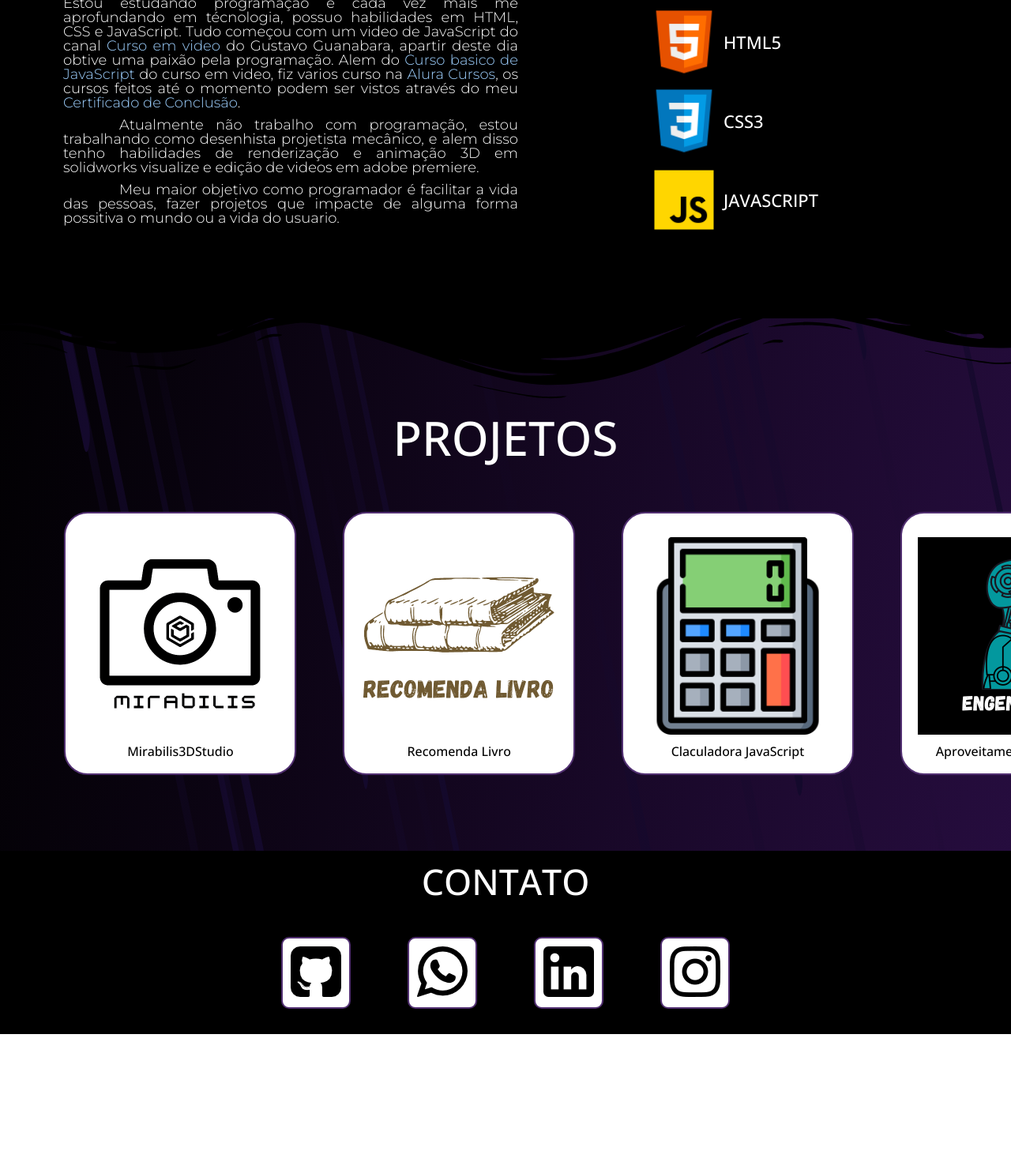
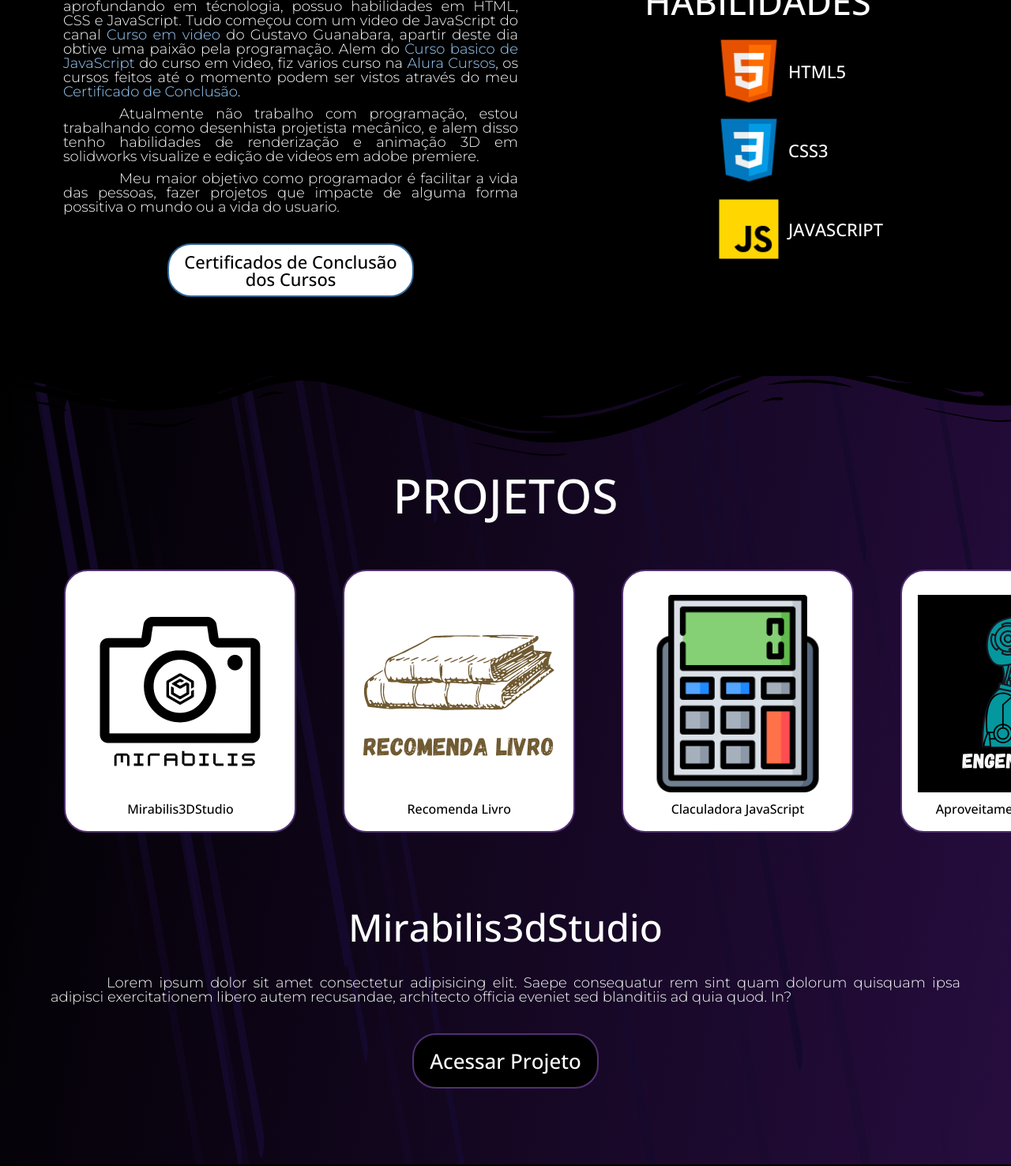
Before and after one commit to JnFerri/jnferri.github.io, a plain HTML site: page paginaInicial.html in a window 1280 px wide. Shown: the part 1104-2580 px from the top of the page at 79% size. Before the commit the page ends 2413 px from the top, so only its background shows below. Drawn offline with nearby package versions, Linux system fonts and the light colour scheme.

Commit message:
24/08/2022

```diff
--- a/css/projetos.css
+++ b/css/projetos.css
@@ -46,3 +46,43 @@
     text-align: center;
     color: black;
 }
+
+#projetoContainer{
+    margin: 2rem 5%;
+    display: flex;
+    align-items: center;
+    justify-content: space-around;
+    flex-direction: column;
+}
+
+.titulo__descricao-projetos{
+    font-family: 'Open Sans', sans-serif;
+    font-size: 48px;
+    color: white;
+    text-align: center;
+    margin: 2rem 0;
+
+}
+
+.decricao__projetos{
+    font-size: 18px;
+    font-family: 'Montserrat', sans-serif;
+    color: white;
+    padding: 5px 0;
+    text-align: justify;
+    text-indent: 6ch;
+}
+
+#linkProjeto{
+    padding: 20px 20px;
+    background-color: black;
+    border: 2px solid rgb(82, 48, 114);
+    color: white;
+    text-decoration: none;
+    font-family: 'Open Sans', sans-serif;
+    font-size: 26px;
+    border-radius: 30px;
+    margin-top: 2rem;
+
+
+}
--- a/css/sobre.css
+++ b/css/sobre.css
@@ -10,6 +10,7 @@
 .sobre__descricao{
     display: flex;
     flex-direction: column;
+    align-items: center;
     width: 45%;
 }
 
@@ -31,20 +32,34 @@
 
 }
 
-.sobre__descricao a{
+.sobre__link{
     font-size: 18px;
     font-family: 'Montserrat', sans-serif;
     color: rgb(158, 208, 255);
     text-decoration: none;
 }
 
-.sobre__descricao a:hover{
+.sobre__link:hover{
     color:rgb(48, 100, 148) ;
 }
 
+.botao__certificados{
+    padding: 10px 10px;
+    background-color: white;
+    color: black;
+    font-family: 'Open Sans', sans-serif;
+    font-size: 22px;
+    border: 2px solid rgb(48, 100, 148) ;
+    border-radius: 30px;
+    text-align: center;
+    text-decoration: none;
+    margin-top: 2rem;
+    width: 50%;
+}
 .sobre__habilidades{
     display: flex;
     flex-direction: column;
+    align-items: center;
     width: 30%;
 }
 
--- a/paginaInicial.html
+++ b/paginaInicial.html
@@ -69,6 +69,7 @@
                 <p class="sobre__paragrafo">Sou o Jean Ferri, estudande de programação front-end. Estou estudando programação e cada vez mais me aprofundando em técnologia, possuo habilidades em HTML, CSS e JavaScript. Tudo começou com um video de JavaScript do canal <a class="sobre__link" href="https://www.youtube.com/c/CursoemV%C3%ADdeo" target="_blank">Curso em video</a> do Gustavo Guanabara, apartir deste dia obtive uma paixão pela programação. Alem do <a href="https://www.youtube.com/watch?v=1-w1RfGIov4&list=PLHz_AreHm4dlsK3Nr9GVvXCbpQyHQl1o1" class="sobre__link" target="_blank">Curso basico de JavaScript</a> do curso em video, fiz varios curso na <a href="https://www.alura.com.br/" class="sobre__link" target="_blank">Alura Cursos</a>, os cursos feitos até o momento podem ser vistos através do meu <a href="https://cursos.alura.com.br/user/Jeanferrimh/fullCertificate/d1e5af925a5d30c86b18f0bb234966da" class="sobre__link" target="_blank">Certificado de Conclusão</a>. </p>
                 <p class="sobre__paragrafo">Atualmente não trabalho com programação, estou trabalhando como desenhista projetista mecânico, e alem disso tenho habilidades de renderização e animação 3D em solidworks visualize e edição de videos em adobe premiere. </p>
                 <p class="sobre__paragrafo">Meu maior objetivo como programador é facilitar a vida das pessoas, fazer projetos que impacte de alguma forma possitiva o mundo ou a vida do usuario. </p>
+                <a href="https://cursos.alura.com.br/user/Jeanferrimh/fullCertificate/d1e5af925a5d30c86b18f0bb234966da" target="_blank" class="botao__certificados">Certificados de Conclusão dos Cursos</a>
             </div>
             <div class="sobre__habilidades">
                 <h2 class="sobre__titulo">Minhas habilidades</h2>
@@ -122,6 +123,12 @@
                     <h4 class="projetos__subtitulos">Aproveitamento de chapas</h4>
                 </div>
             </div>
+            <div id="projetoContainer">
+                <h3 class="titulo__descricao-projetos">Mirabilis3dStudio</h3>
+                <p class="decricao__projetos">Lorem ipsum dolor sit amet consectetur adipisicing elit. Saepe consequatur rem sint quam dolorum quisquam ipsa adipisci exercitationem libero autem recusandae, architecto officia eveniet sed blanditiis ad quia quod. In?</p>
+                <a href="" target="_blank" id="linkProjeto">Acessar Projeto</a>
+
+            </div>
 
         </section>
 
```
Also changed, not shown: css/background-svg.css.
